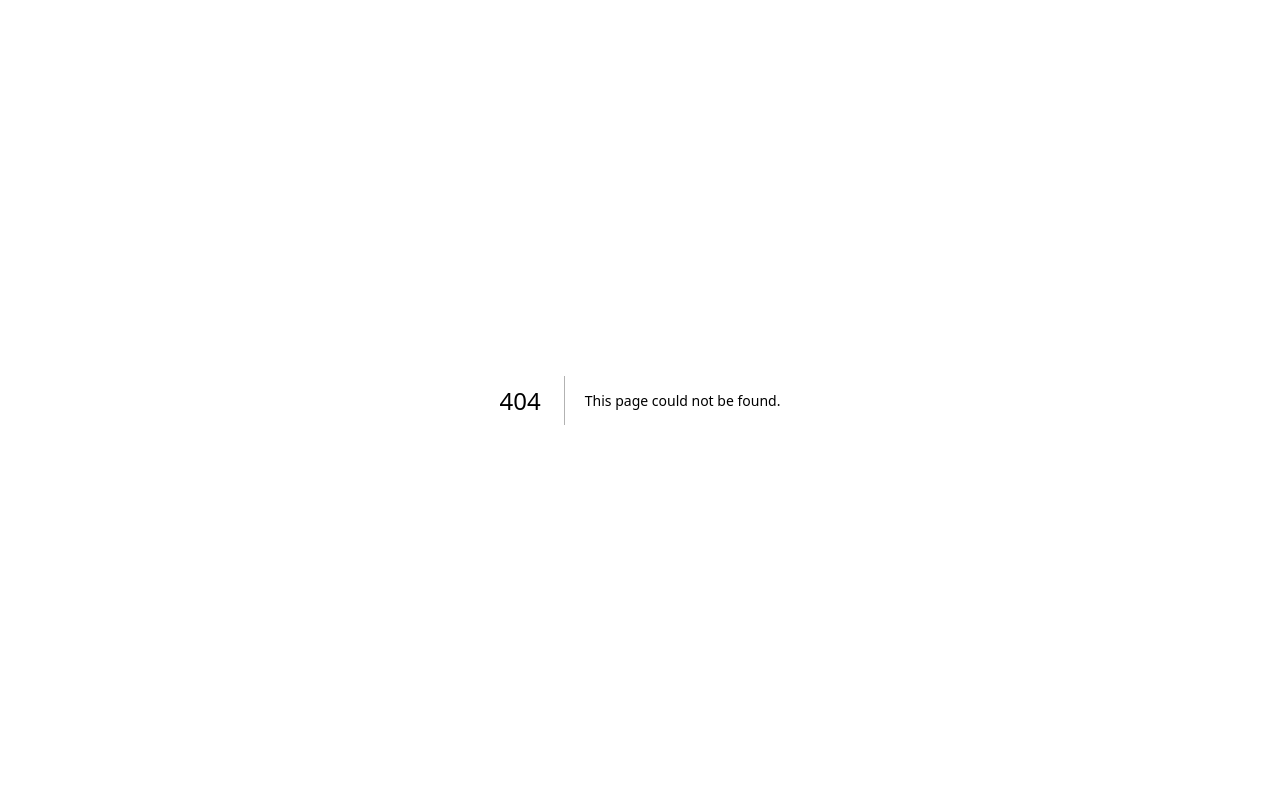
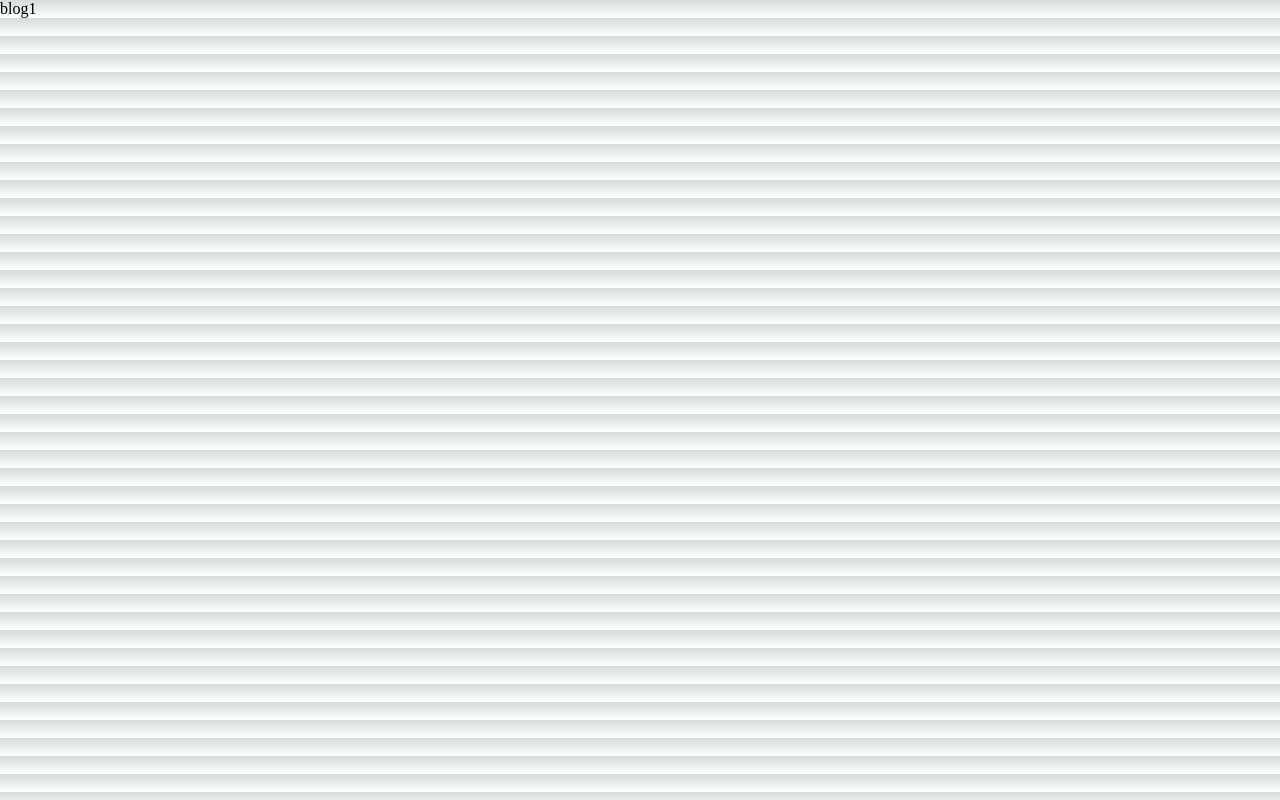
Before and after one commit to Ujjal-ENG/start-next-js, a Next.js app in the folder my-2nd-next-app/: page /blog/blog1 in a window 1280 px wide. Before the commit this address had no page. Built offline with nearby package versions, Linux system fonts and the light colour scheme.

Commit message:
learnt the  nested route in the next app, how to create and how its work

```diff
--- /dev/null
+++ b/my-2nd-next-app/pages/blog/blog1.js
@@ -0,0 +1,7 @@
+import React from "react";
+
+const blog1 = () => {
+  return <div>blog1</div>;
+};
+
+export default blog1;
```
Also changed, not shown: my-2nd-next-app/pages/blog/blog2.js (added, +7 -0 lines).
